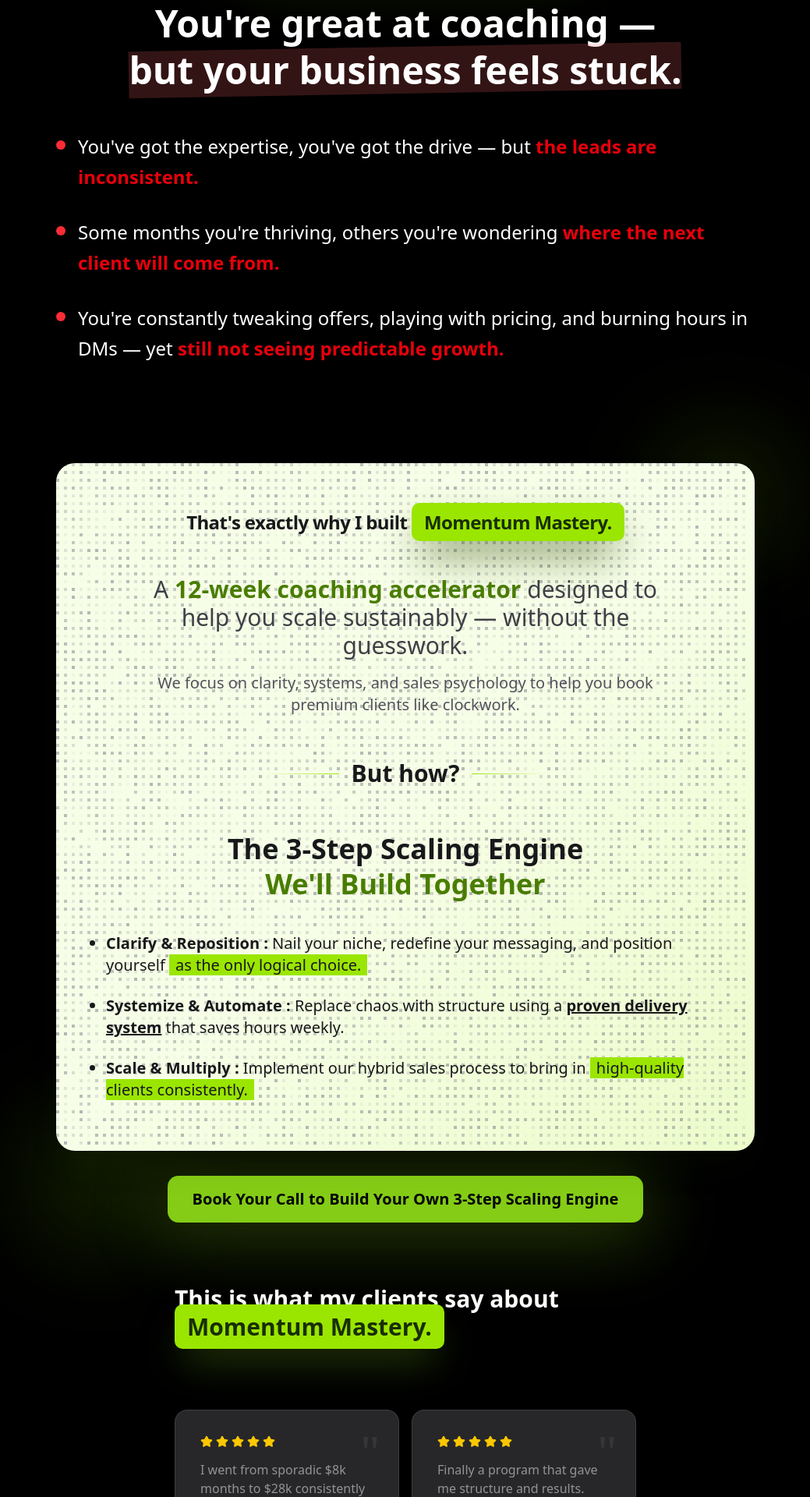
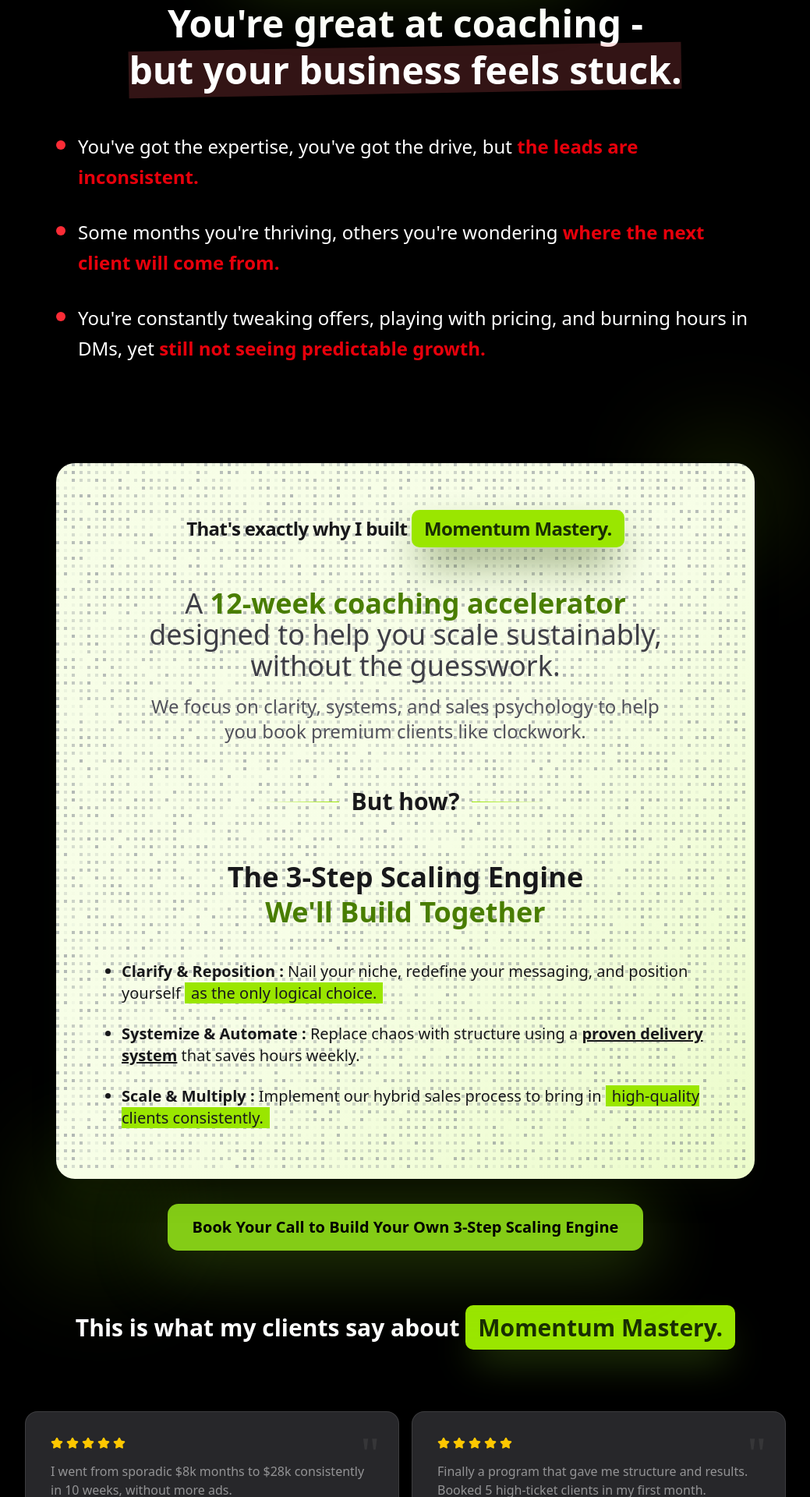
Before and after one commit to AymenDellas/vsl, a React (Vite) app: page / in a window 1280 px wide. Shown: the part 880-2800 px from the top of the page at 78% size, without its empty margins (120-1159 px from the left). Built offline with nearby package versions, Linux system fonts and the light colour scheme.

Commit message:
Remove em dashes from landing page copy

```diff
--- a/src/lib/Cta.tsx
+++ b/src/lib/Cta.tsx
@@ -1,6 +1,6 @@
 const Cta = ({ text }: { text: string }) => {
   return (
-    <button className="bg-buttonC-primary flex justify-center my-8 mx-auto hover:bg-buttonC-primary-hover shadow-glowC-primary shadow-[0_10px_90px_10px] text-black px-8 py-4 rounded-xl font-bold text-xl cursor-pointer transition">
+    <button className="bg-buttonC-primary w-full sm:w-auto flex justify-center my-8 mx-auto hover:bg-buttonC-primary-hover shadow-glowC-primary shadow-[0_10px_90px_10px] text-black px-5 sm:px-8 py-3 sm:py-4 rounded-xl font-bold text-base sm:text-xl cursor-pointer transition text-center">
       {text}
     </button>
   );
--- a/src/sections/FinalCta.tsx
+++ b/src/sections/FinalCta.tsx
@@ -2,13 +2,13 @@ import Cta from "../lib/Cta";
 
 const FinalCta = () => {
   return (
-    <section className="w-full my-20">
-      <div className="z-10  w-1/2 mx-auto  px-6 space-y-4">
-        <h2 className="text-4xl font-bold">
+    <section className="w-full my-16 sm:my-20 px-4">
+      <div className="z-10 w-full max-w-4xl mx-auto px-4 sm:px-6 space-y-4">
+        <h2 className="text-3xl sm:text-4xl font-bold leading-tight">
           Don’t Let Another Week Slip By Without{" "}
           <span className=" text-primaryC underline">Predictable Growth.</span>
         </h2>
-        <div className="space-y-4 text-xl">
+        <div className="space-y-4 text-base sm:text-xl">
           <p className=" font-bold">
             Your next breakthrough client could already be watching your
             competitors’ funnel.
@@ -23,12 +23,12 @@ const FinalCta = () => {
           </p>
           <p className="border-l-4 my-8 border-primaryC pl-4 italic">
             If you don’t walk away with at least three growth blockers
-            identified and a clear roadmap to fix them — you owe nothing, and
+            identified and a clear roadmap to fix them, you owe nothing, and
             you’ll still keep the full action plan.
           </p>
           <Cta text="Book Your Funnel Growth Call Before Enrollment Closes!!" />
 
-          <p className="text-accentC-warning font-semibold text-2xl leading-relaxed text-center">
+          <p className="text-accentC-warning font-semibold text-xl sm:text-2xl leading-relaxed text-center">
             Enrollment for the next cohort closes in{" "}
             <span className="bg-accentC-error text-white px-2 inline-block">
               3 days
--- a/src/sections/FounderStory.tsx
+++ b/src/sections/FounderStory.tsx
@@ -1,24 +1,24 @@
 const FounderStory = () => {
   return (
-    <section className="w-full my-20">
-      <div className="z-10 flex flex-col items-center w-[40%] mx-auto  px-6 space-y-6">
-        <h2 className="text-4xl font-bold text-center ">
+    <section className="w-full my-16 sm:my-20 px-4">
+      <div className="z-10 flex flex-col items-center w-full max-w-3xl mx-auto px-4 sm:px-6 space-y-6">
+        <h2 className="text-3xl sm:text-4xl font-bold text-center leading-tight">
           I Built Momentum Mastery After{" "}
           <span className="text-lime-400">Hitting My Own Ceiling</span>
         </h2>
-        <div className="space-y-6 text-lg bg-backgroundC-card ring-2 ring-zinc-700 rounded-lg p-4 ">
+        <div className="space-y-6 text-base sm:text-lg bg-backgroundC-card ring-2 ring-zinc-700 rounded-lg p-4 sm:p-6">
           <p>
             A few years ago, I was in the same spot as most coaches I work with
-            now — working 12-hour days, juggling clients, and still stuck around{" "}
+            now, working 12-hour days, juggling clients, and still stuck around{" "}
             <span className="font-bold">$10–12K/month</span>.
           </p>
           <p>
-            I realized my “hard work” wasn’t the problem — it was{" "}
+            I realized my “hard work” wasn’t the problem, it was{" "}
             <span className="text-lime-400 font-bold">
               the lack of structure
             </span>
             . Once I built a repeatable system for delivery and a predictable
-            sales process, my income tripled — without increasing workload.
+            sales process, my income tripled, without increasing workload.
           </p>
           <p>
             That became the foundation for Momentum Mastery: a coaching program
--- a/src/sections/Hero.tsx
+++ b/src/sections/Hero.tsx
@@ -6,15 +6,15 @@ export default function Hero() {
   return (
     <AuroraBackground className="relative min-h-screen flex items-center justify-center">
       <div className="absolute inset-0 bg-black/40 z-1" />
-      <div className="z-10 flex flex-col items-center max-w-4xl text-center px-6 py-20">
-        <h1 className="text-5xl font-bold text-headingC mb-4">
+      <div className="z-10 flex flex-col items-center max-w-4xl text-center px-4 sm:px-6 py-16 sm:py-20">
+        <h1 className="text-3xl sm:text-4xl lg:text-5xl font-bold text-headingC mb-4 leading-tight">
           Turn Your Coaching Business into a Predictable{" "}
           <span className="inline-block px-4 py-1 bg-primaryC text-zinc-800 rounded-lg">
             $30K/Month Machine
           </span>{" "}
-          — Without Burning Out or Relying on Luck.
+          without burning out or relying on luck.
         </h1>
-        <p className="text-lg text-gray-200 mb-8 max-w-2xl">
+        <p className="text-base sm:text-lg text-gray-200 mb-8 max-w-2xl">
           Join 100+ coaches who used Momentum Mastery to systemize their offers,
           attract premium clients, and regain control of their time.
         </p>
--- a/src/sections/OH.tsx
+++ b/src/sections/OH.tsx
@@ -5,19 +5,19 @@ const ObjectionHandling = () => {
   const objections = [
     {
       question:
-        "I've already taken other business coaching programs — how is this different?",
+        "I've already taken other business coaching programs, how is this different?",
       answer:
-        "Most programs teach strategy in isolation. Momentum Mastery installs systems — the operational backbone that makes strategy stick.",
+        "Most programs teach strategy in isolation. Momentum Mastery installs systems, the operational backbone that makes strategy stick.",
     },
     {
       question: "I don't have time for another 12-week program.",
       answer:
-        "You don't need more time — you need leverage. Our frameworks cut wasted effort by up to 40%, freeing time while you scale.",
+        "You don't need more time, you need leverage. Our frameworks cut wasted effort by up to 40%, freeing time while you scale.",
     },
     {
       question: "What if it doesn't work for me?",
       answer:
-        "If you show up and implement, it will. But even if you don't enroll, your free Funnel Growth Call gives you a full audit and 3 growth levers you can act on immediately — no risk, no fluff.",
+        "If you show up and implement, it will. But even if you don't enroll, your free Funnel Growth Call gives you a full audit and 3 growth levers you can act on immediately, no risk, no fluff.",
     },
     {
       question: "$5,000 is a big investment.",
@@ -27,9 +27,9 @@ const ObjectionHandling = () => {
   ];
 
   return (
-    <section className="w-full my-20">
-      <div className="z-10 flex flex-col items-center w-1/2 mx-auto px-6 space-y-8">
-        <h2 className="text-5xl font-bold relative text-center">
+    <section className="w-full my-16 sm:my-20 px-4">
+      <div className="z-10 flex flex-col items-center w-full max-w-4xl mx-auto px-4 sm:px-6 space-y-8">
+        <h2 className="text-3xl sm:text-4xl lg:text-5xl font-bold relative text-center">
           <span className="absolute w-full h-1/2 bg-lime-400/30 bottom-0 -z-10" />
           But...
         </h2>
@@ -41,12 +41,12 @@ const ObjectionHandling = () => {
               <div
                 key={i}
                 onClick={() => setOpenIndex(isOpen ? null : i)}
-                className="relative p-6 bg-zinc-900 text-white rounded-xl cursor-pointer hover:bg-zinc-800 transition-all duration-300"
+                className="relative p-4 sm:p-6 bg-zinc-900 text-white rounded-xl cursor-pointer hover:bg-zinc-800 transition-all duration-300"
               >
                 <div className="absolute inset-0 -z-10 bg-lime-400 rounded-xl translate-x-1 translate-y-1" />
 
                 <div className="flex items-start justify-between gap-4">
-                  <p className="text-xl font-bold flex-1">{item.question}</p>
+                  <p className="text-base sm:text-lg lg:text-xl font-bold flex-1">{item.question}</p>
                   <span className="text-lime-400 text-2xl font-bold shrink-0">
                     {isOpen ? "−" : "+"}
                   </span>
@@ -54,7 +54,7 @@ const ObjectionHandling = () => {
 
                 {isOpen && (
                   <div className="mt-4 pt-4 border-t border-zinc-700">
-                    <p className="text-lg text-zinc-300 leading-relaxed">
+                    <p className="text-base sm:text-lg text-zinc-300 leading-relaxed">
                       {item.answer}
                     </p>
                   </div>
--- a/src/sections/Problem.tsx
+++ b/src/sections/Problem.tsx
@@ -3,8 +3,8 @@ const Problem = () => {
     <section className="w-full my-20 px-4">
       <div className="max-w-4xl mx-auto space-y-8">
         {/* Stronger headline with visual emphasis */}
-        <h2 className="text-4xl md:text-5xl font-bold text-center leading-tight">
-          You're great at coaching —{" "}
+        <h2 className="text-3xl sm:text-4xl md:text-5xl font-bold text-center leading-tight">
+          You're great at coaching -{" "}
           <span className="relative inline-block">
             <span className="absolute inset-0 bg-red-400/20 -rotate-1"></span>
             <span className="relative">but your business feels stuck.</span>
@@ -15,8 +15,8 @@ const Problem = () => {
         <ul className="space-y-8 mt-12">
           <li className="flex gap-4 items-start group">
             <div className="shrink-0 w-3 h-3 bg-red-500 rounded-full mt-3 group-hover:scale-125 transition-transform"></div>
-            <p className="text-xl md:text-2xl leading-relaxed">
-              You've got the expertise, you've got the drive — but{" "}
+            <p className="text-lg sm:text-xl md:text-2xl leading-relaxed">
+              You've got the expertise, you've got the drive, but{" "}
               <span className="font-bold text-red-600">
                 the leads are inconsistent.
               </span>
@@ -25,7 +25,7 @@ const Problem = () => {
 
           <li className="flex gap-4 items-start group">
             <div className="shrink-0 w-3 h-3 bg-red-500 rounded-full mt-3 group-hover:scale-125 transition-transform"></div>
-            <p className="text-xl md:text-2xl leading-relaxed">
+            <p className="text-lg sm:text-xl md:text-2xl leading-relaxed">
               Some months you're thriving, others you're wondering{" "}
               <span className="font-bold text-red-600">
                 where the next client will come from.
@@ -35,9 +35,9 @@ const Problem = () => {
 
           <li className="flex gap-4 items-start group">
             <div className="shrink-0 w-3 h-3 bg-red-500 rounded-full mt-3 group-hover:scale-125 transition-transform"></div>
-            <p className="text-xl md:text-2xl leading-relaxed">
+            <p className="text-lg sm:text-xl md:text-2xl leading-relaxed">
               You're constantly tweaking offers, playing with pricing, and
-              burning hours in DMs — yet{" "}
+              burning hours in DMs, yet{" "}
               <span className="font-bold text-red-600">
                 still not seeing predictable growth.
               </span>
--- a/src/sections/SP.tsx
+++ b/src/sections/SP.tsx
@@ -9,7 +9,7 @@ const SP = () => {
       rating: 5,
       image: "https://i.pravatar.cc/150?u=sarah",
       testimonial:
-        "I went from sporadic $8k months to $28k consistently in 10 weeks — without more ads.",
+        "I went from sporadic $8k months to $28k consistently in 10 weeks, without more ads.",
     },
     {
       name: "Daniel M.",
@@ -23,15 +23,15 @@ const SP = () => {
   ];
 
   return (
-    <section className="w-full ">
-      <div className="z-10 flex flex-col items-center w-1/2 mx-auto  px-6 space-y-12">
-        <h2 className="text-3xl font-bold">
+    <section className="w-full px-4">
+      <div className="z-10 flex flex-col items-center w-full max-w-5xl mx-auto px-4 sm:px-6 space-y-10 sm:space-y-12">
+        <h2 className="text-2xl sm:text-3xl font-bold text-center leading-tight">
           This is what my clients say about{" "}
           <span className="px-4 py-2 bg-lime-400 text-lime-950 shadow-2xl shadow-lime-900/80 rounded-lg ">
             Momentum Mastery.
           </span>
         </h2>
-        <div className="container py-10">
+        <div className="w-full py-6 sm:py-10">
           <div className="grid gap-4 grid-cols-1 md:grid-cols-2 ">
             {testimonials.map((testimonial) => (
               <Testimonial key={testimonial.name} {...testimonial} />
--- a/src/sections/Solution.tsx
+++ b/src/sections/Solution.tsx
@@ -16,13 +16,13 @@ const Solution = () => {
             flickerChance={0.1}
           />
 
-          <div className="relative z-10 p-8 md:p-12 lg:p-16 space-y-10">
+          <div className="relative z-10 p-5 sm:p-8 md:p-12 lg:p-16 space-y-8 sm:space-y-10">
             {/* Header badge */}
             <div className="flex justify-center -mt-4">
-              <div className="inline-block px-8 py-3 rounded-full ">
-                <h2 className="text-xl md:text-2xl font-bold text-zinc-900 tracking-tight">
+              <div className="inline-block px-2 sm:px-8 py-3 rounded-full ">
+                <h2 className="text-lg sm:text-xl md:text-2xl font-bold text-zinc-900 tracking-tight text-center">
                   That's exactly why I built{" "}
-                  <span className="px-4 py-2 bg-lime-400 text-lime-950 shadow-2xl shadow-lime-900/80 rounded-lg ">
+                  <span className="px-2 sm:px-4 py-2 inline-block bg-lime-400 text-lime-950 shadow-2xl shadow-lime-900/80 rounded-lg ">
                     Momentum Mastery.
                   </span>
                 </h2>
@@ -31,14 +31,14 @@ const Solution = () => {
 
             {/* Main description */}
             <div className="max-w-2xl mx-auto text-center space-y-4">
-              <p className="text-4xl md:text-3xl  text-zinc-700 font-medium">
+              <p className="text-2xl sm:text-3xl md:text-4xl text-zinc-700 font-medium">
                 A{" "}
                 <span className="text-lime-700 font-bold">
                   12-week coaching accelerator
                 </span>{" "}
-                designed to help you scale sustainably — without the guesswork.
+                designed to help you scale sustainably, without the guesswork.
               </p>
-              <p className="text-2xl md:text-xl text-zinc-600">
+              <p className="text-lg sm:text-xl md:text-2xl text-zinc-600">
                 We focus on clarity, systems, and sales psychology to help you
                 book premium clients like clockwork.
               </p>
@@ -47,7 +47,7 @@ const Solution = () => {
             {/* Divider */}
             <div className="flex items-center justify-center gap-4 py-4">
               <div className="h-px w-24 bg-linear-to-r from-transparent to-lime-400"></div>
-              <h3 className="text-2xl md:text-3xl font-bold text-zinc-900">
+              <h3 className="text-xl sm:text-2xl md:text-3xl font-bold text-zinc-900 text-center">
                 But how?
               </h3>
               <div className="h-px w-24 bg-linear-to-l from-transparent to-lime-400"></div>
@@ -60,7 +60,7 @@ const Solution = () => {
               <span className="text-lime-700">We'll Build Together</span>
             </h4>
 
-            <ul className="text-zinc-900 text-lg md:text-xl list-disc space-y-6 max-w-3xl mx-auto">
+            <ul className="text-zinc-900 text-base sm:text-lg md:text-xl list-disc space-y-6 max-w-3xl mx-auto pl-5">
               <li>
                 <span className="font-bold ">Clarify & Reposition :</span> Nail
                 your niche, redefine your messaging, and position yourself{" "}
--- a/src/sections/WYG.tsx
+++ b/src/sections/WYG.tsx
@@ -37,15 +37,15 @@ const WYG = () => {
   return (
     <section className="w-full my-20 px-4">
       <div className="max-w-4xl mx-auto">
-        <div className="bg-linear-to-br from-lime-50 to-lime-200 from-60% rounded-2xl shadow-xl overflow-hidden px-8 pb-8 md:px-12 md:pb-12">
-          <h2 className="text-3xl md:text-4xl font-bold text-center text-white bg-linear-to-t from-zinc-800 to-95% to-black rounded-b-lg w-fit mx-auto px-8 py-4 mb-10">
+        <div className="bg-linear-to-br from-lime-50 to-lime-200 from-60% rounded-2xl shadow-xl overflow-hidden px-4 sm:px-8 pb-8 md:px-12 md:pb-12">
+          <h2 className="text-2xl sm:text-3xl md:text-4xl font-bold text-center text-white bg-linear-to-t from-zinc-800 to-95% to-black rounded-b-lg w-fit mx-auto px-4 sm:px-8 py-4 mb-8 sm:mb-10">
             What Do You Get?
           </h2>
 
-          <ul className="space-y-6 ml-6">
+          <ul className="space-y-6 ml-2 sm:ml-6">
             {features.map((feature, index) => (
               <li key={index} className="leading-relaxed">
-                <h3 className="text-xl md:text-2xl font-bold text-zinc-900 mb-2">
+                <h3 className="text-lg sm:text-xl md:text-2xl font-bold text-zinc-900 mb-2">
                   ∙ {feature.title}
                 </h3>
                 <p className="text-zinc-700 text-base md:text-lg">
```
